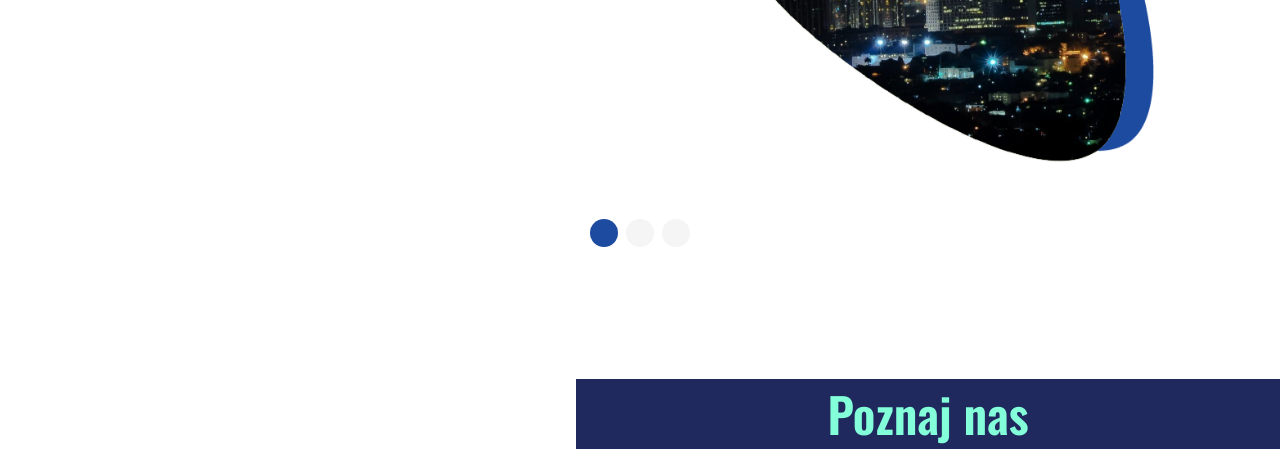
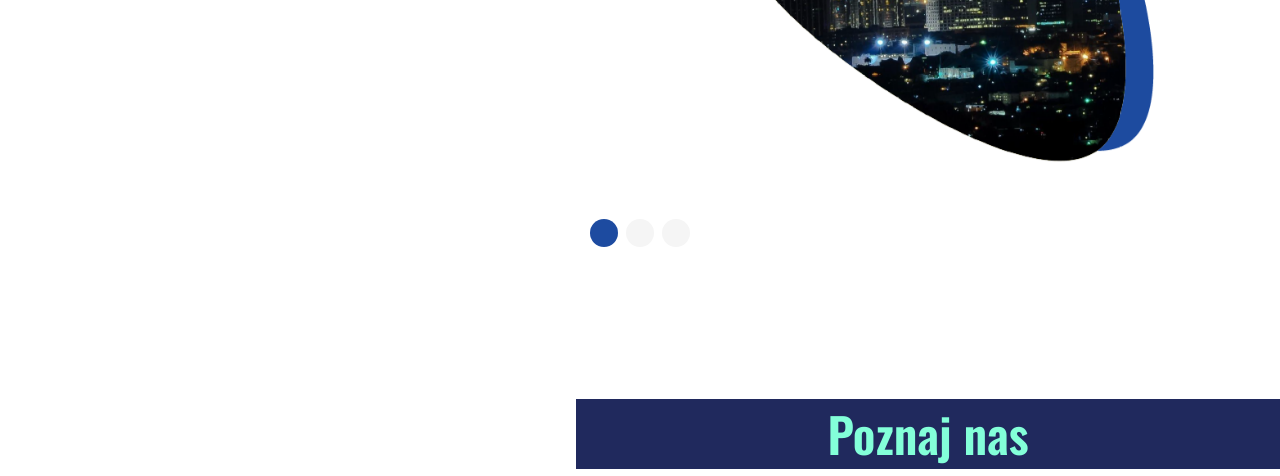
Before and after one commit to Macryo/Equarium, a website built with webpack: page dist/index.HTML in a window 1280 px wide. Shown: the part 461-937 px from the top of the page. Built offline with nearby package versions, Linux system fonts and the light colour scheme.

Commit message:
changed template margin

```diff
--- a/style/template.css
+++ b/style/template.css
@@ -13,7 +13,7 @@
     display: flex;
     justify-content: center;
     align-items: center;
-    margin: 40px 0 10px 0;
+    margin: 60px 0 10px 0;
 
 }
 /* Applies in case of tiltes attached to right side */
```
